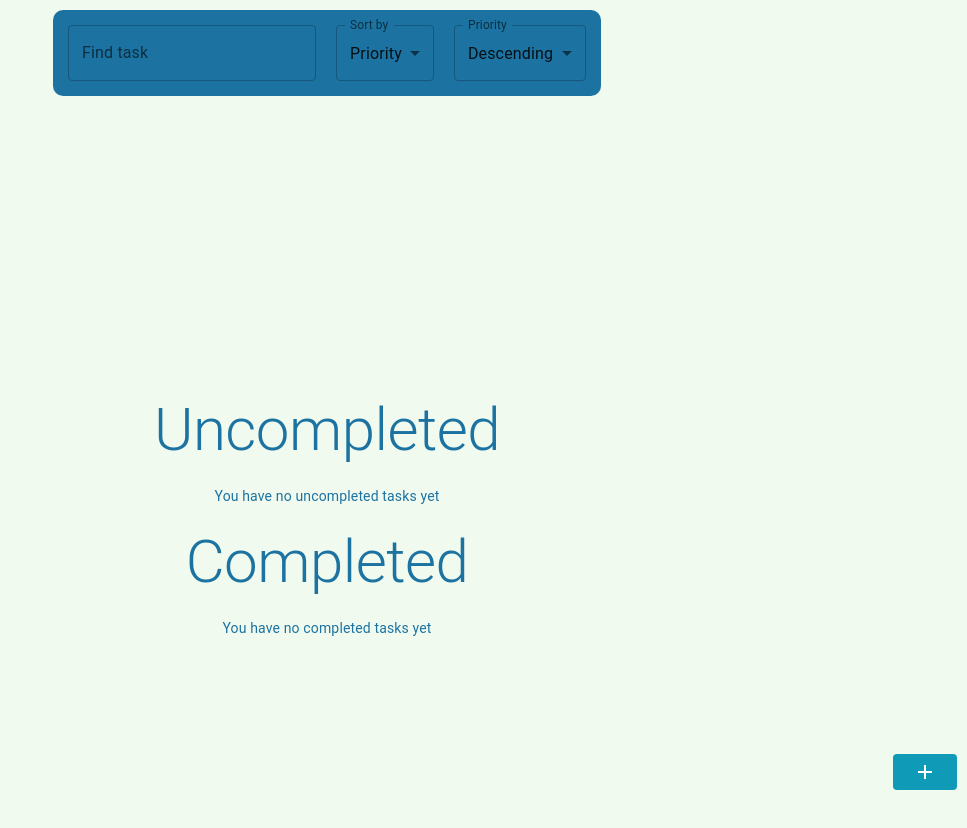
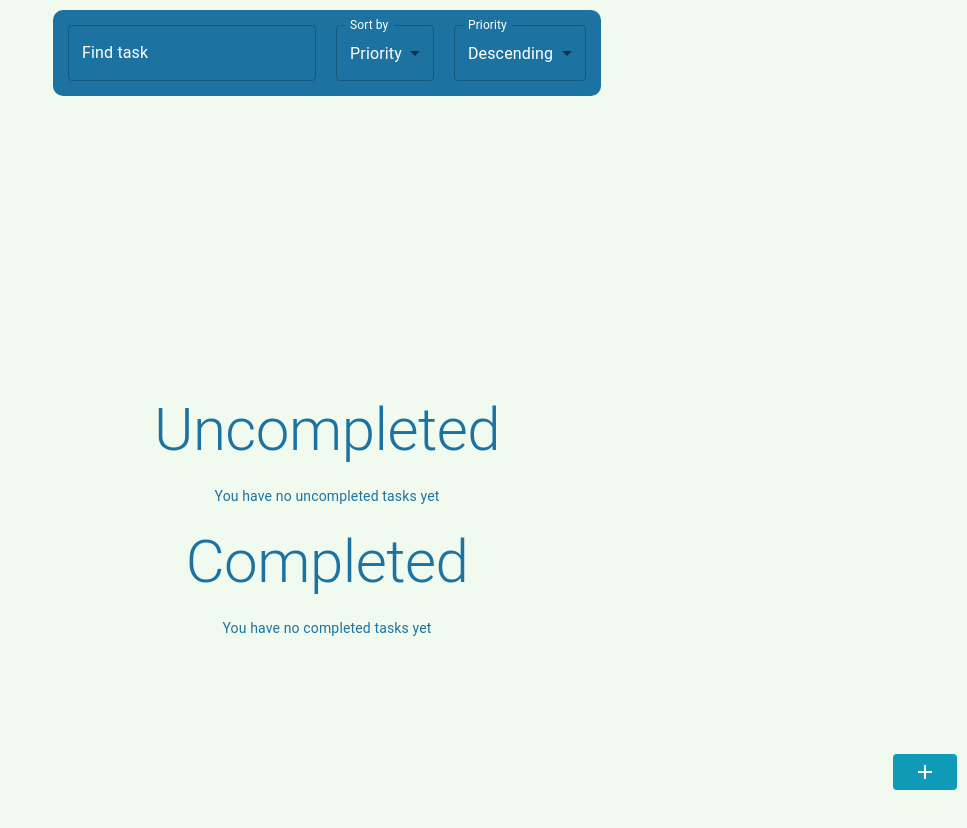
Before and after one commit to DenysTymchenko/Tasks-List, a React (Create React App) app: page / in a window 1280 px wide. Shown: the top 828 px of the page, without its empty margins (313-1280 px from the left). Built offline with nearby package versions, Linux system fonts and the light colour scheme.

Commit message:
ControlPanel styles rewrited

```diff
--- a/src/components/ControlPanel/ChoosePriority/ChoosePriority.jsx
+++ b/src/components/ControlPanel/ChoosePriority/ChoosePriority.jsx
@@ -12,6 +12,7 @@ export default function ChoosePriority({ priority, setPriority }) {
       <Select
         value={priority}
         label='Priority'
+        sx={{color: 'var(--secondary-alt)'}}
         onChange={(e) => setPriority(e.target.value)}
       >
         <MenuItem value='asc'>Ascending</MenuItem>
--- a/src/components/ControlPanel/ControlPanel.css
+++ b/src/components/ControlPanel/ControlPanel.css
@@ -10,6 +10,10 @@
   margin-bottom: 20px;
 }
 
-.control-panel > input {
-  margin-right: 10px;
+input {
+  color: white !important;
 }
+
+label {
+  color: white !important;
+}
--- a/src/components/ControlPanel/SortBy/SortBy.jsx
+++ b/src/components/ControlPanel/SortBy/SortBy.jsx
@@ -10,6 +10,7 @@ export default function SortBy({ sortBy, setSortBy }) {
     <FormControl>
       <InputLabel>Sort by</InputLabel>
       <Select
+        sx={{color: 'var(--secondary-alt)'}}
         value={sortBy}
         label='Sort by'
         onChange={(e) => setSortBy(e.target.value)}
--- a/src/mui-customs/SearchBar.js
+++ b/src/mui-customs/SearchBar.js
@@ -1,22 +1,7 @@
 import { styled, TextField } from '@mui/material';
 
 export const SearchBar = styled(TextField)({
-  color: 'var(--main)',
   '& label.Mui-focused': {
     color: 'var(--main)',
-  },
-  '& .MuiInput-underline:after': {
-    borderBottomColor: 'var(--main)',
-  },
-  '& .MuiOutlinedInput-root': {
-    '& fieldset': {
-      borderColor: '#var(--main)',
-    },
-    '&:hover fieldset': {
-      borderColor: 'var(--main)',
-    },
-    '&.Mui-focused fieldset': {
-      borderColor: 'var(--main)',
-    },
-  },
+  }
 });
```
